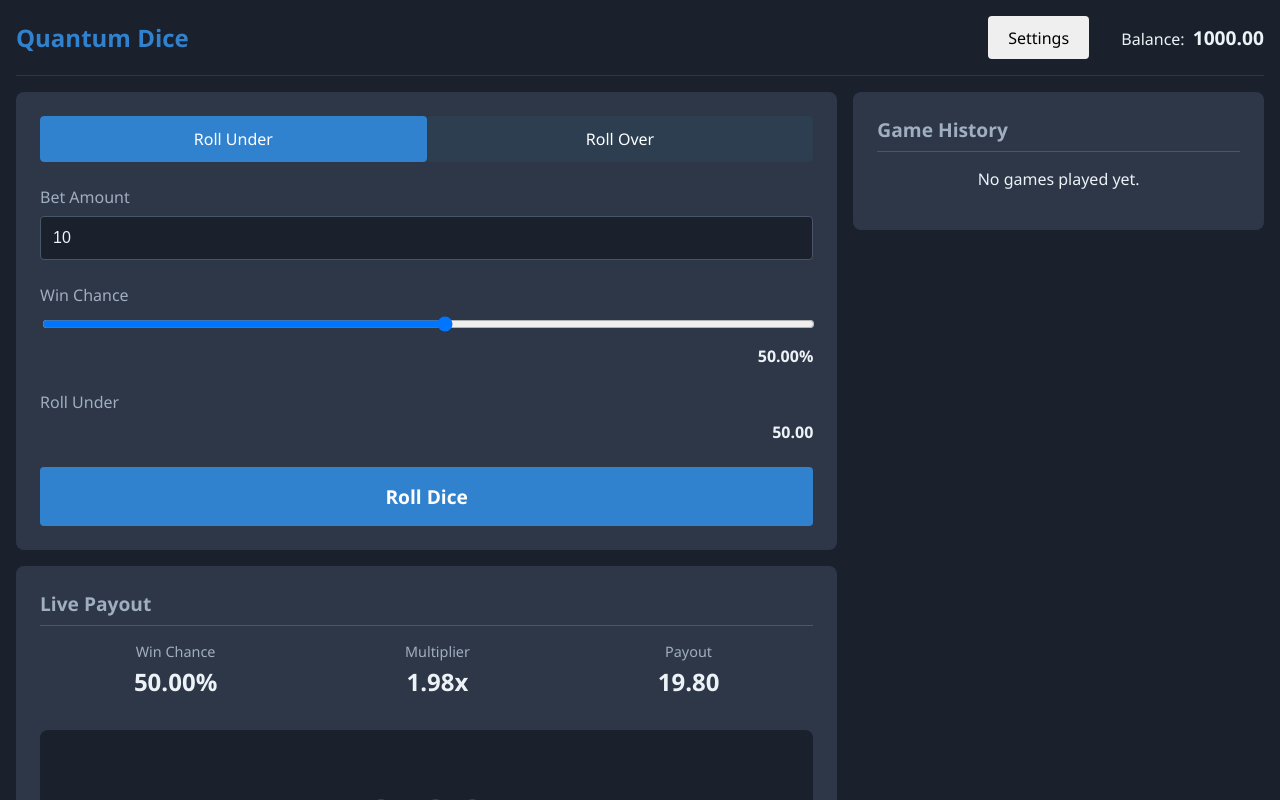
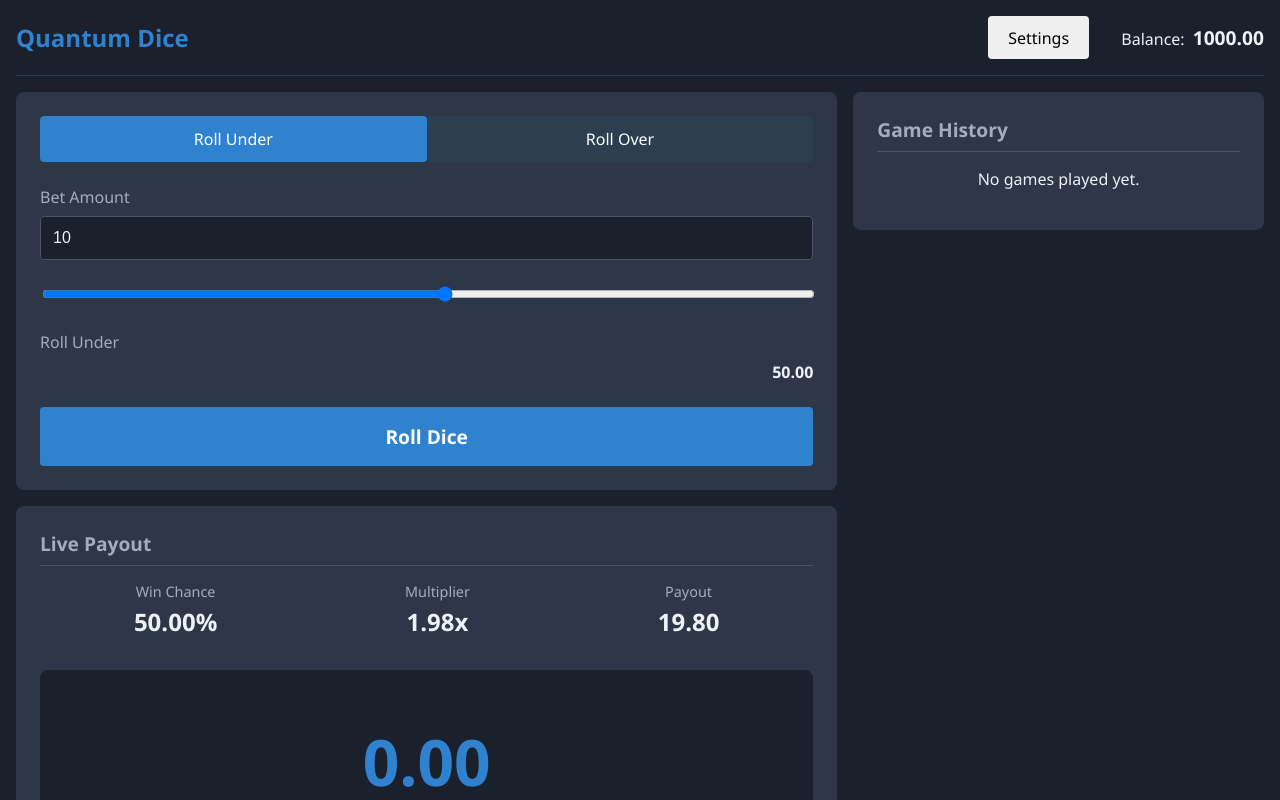
Before and after one commit to weirdspin/quantumdice, a React (Vite) app in the folder quantumdice/: page / in a window 1280 px wide. Shown: the top 800 px of the page. Built offline with nearby package versions, Linux system fonts and the light colour scheme.

Commit message:
refactor: Remove win chance percentage from slider control

```diff
--- a/quantumdice/src/BetControls.jsx
+++ b/quantumdice/src/BetControls.jsx
@@ -28,7 +28,6 @@ const BetControls = ({ betAmount, setBetAmount, winChance, setWinChance, handleR
         />
       </div>
       <div className="control-group">
-        <label>Win Chance</label>
         <input
           type="range"
           min="1"
@@ -38,7 +37,6 @@ const BetControls = ({ betAmount, setBetAmount, winChance, setWinChance, handleR
           onChange={(e) => setWinChance(parseFloat(e.target.value))}
           disabled={rolling}
         />
-        <span>{winChance.toFixed(2)}%</span>
       </div>
       <div className="control-group">
         <label>{betType === 'under' ? 'Roll Under' : 'Roll Over'}</label>
```
